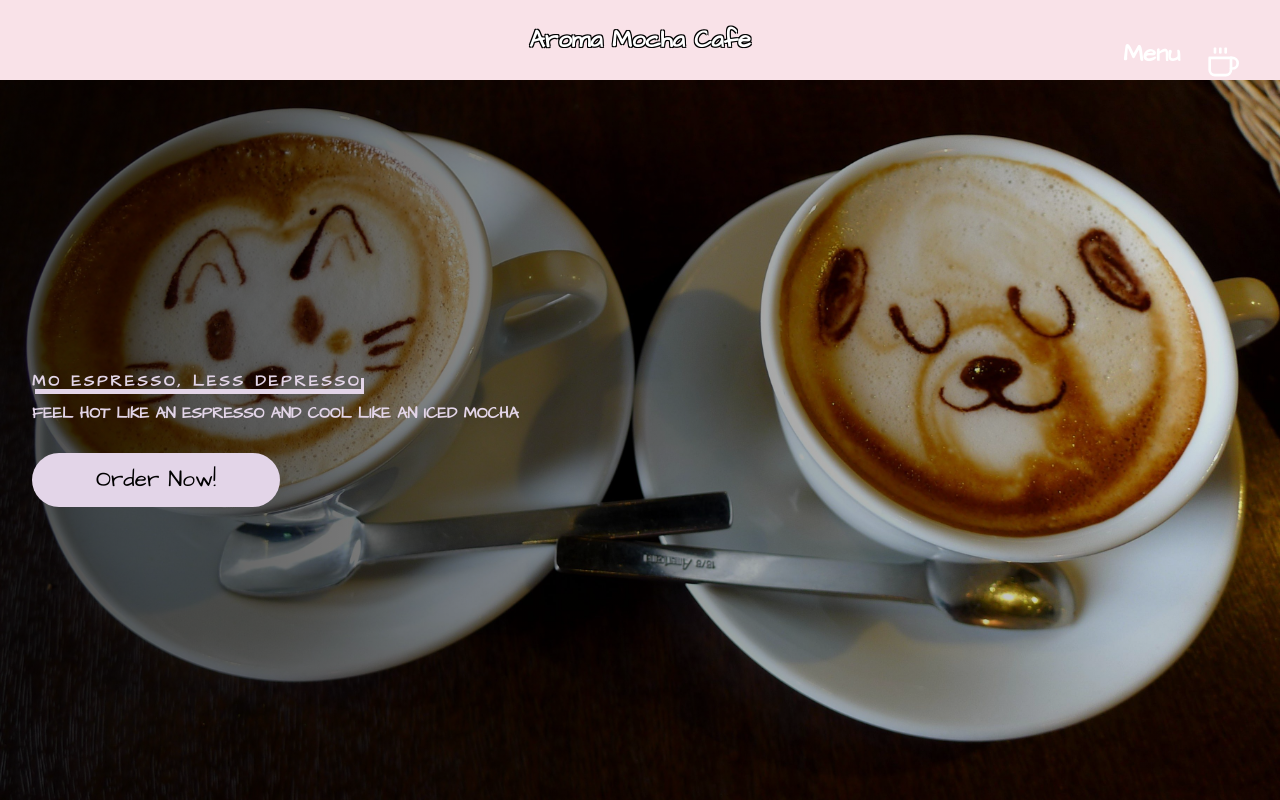
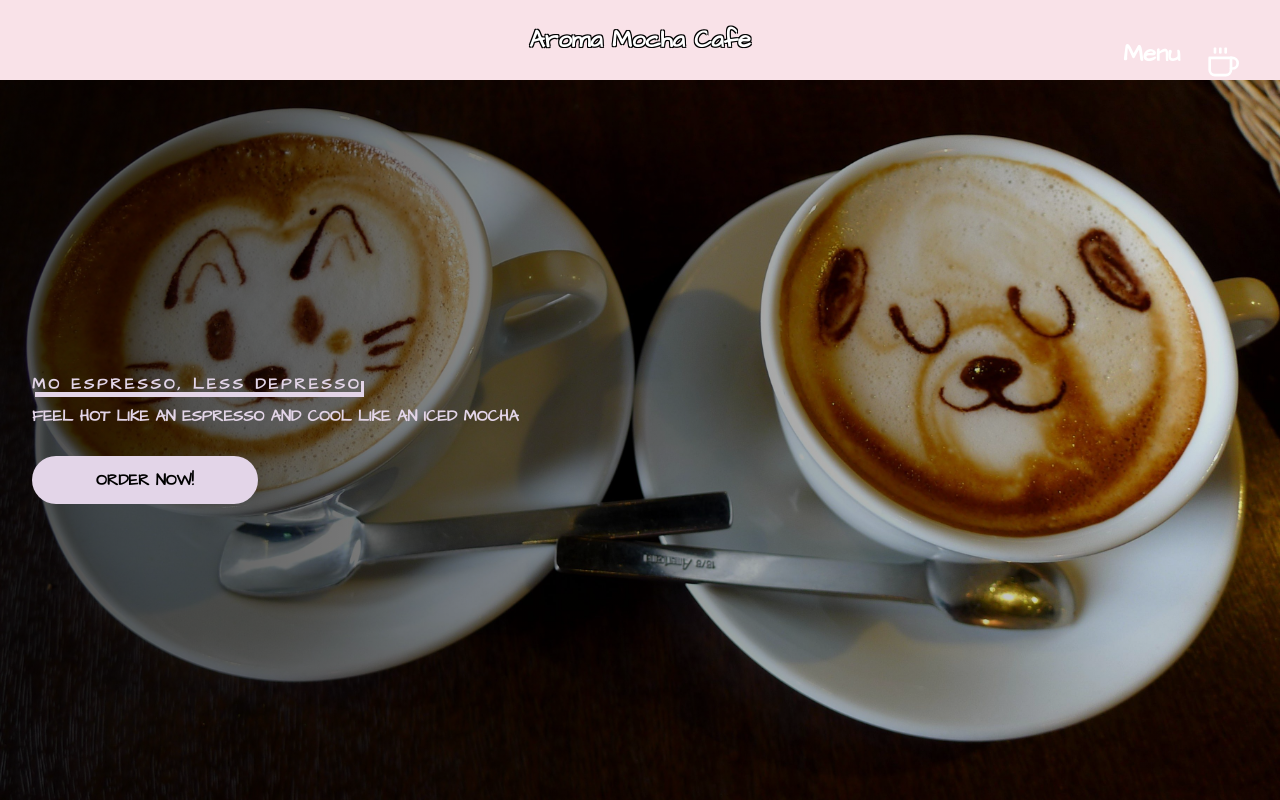
Before and after one commit to IzYoBoiJay/PastelCafeWebsite, a React (Create React App) app in the folder Client/: page / in a window 1280 px wide. Shown: the top 800 px of the page. Built offline with nearby package versions, Linux system fonts and the light colour scheme.

Commit message:
Separation of Products to Own Page from HomePage

```diff
--- a/Client/src/App.js
+++ b/Client/src/App.js
@@ -5,8 +5,10 @@ import { BrowserRouter as Router, Switch, Route, Redirect } from "react-router-d
 //Pages
 import MainPage from "./Pages/MainPage";
 import PageNotFound from "./Pages/404";
-import Register from "./Pages/Register";
-import Cart from "./Pages/Cart";
+import Register from "./Pages/Register/Register";
+import Cart from "./Pages/Cart/Cart";
+
+import Products from "./Pages/Products/Products";
 
 class App extends Component {
 
@@ -19,6 +21,7 @@ class App extends Component {
         <Route exact path="/" component={MainPage}/>
         <Route exact path="/Register" component={Register}/>
         <Route exact path="/Cart" component={Cart}/>
+        <Route exact path="/Menu"component={Products}/>
         <Route exact path="/404" component={PageNotFound}/>
         <Redirect to="/404"/>
 
--- a/Client/src/Pages/MainPage.js
+++ b/Client/src/Pages/MainPage.js
@@ -1,10 +1,8 @@
 import React from "react";
 import Hero from "../components/Hero";
-import Products from "../components/Products";
 
 import { BrowserRouter as Router } from "react-router-dom";
 import { GlobalStyle } from "../globalStyles";
-import { productItem } from "../components/Products/data"
 import { Fragment } from "react/cjs/react.production.min";
 
 function App() {
@@ -15,8 +13,6 @@ function App() {
 
       <Hero />
 
-      <Products products={productItem}/>
-
     </Fragment>
   );
 }
--- a/Client/src/components/Products/index.js
+++ b/Client/src/Pages/Products/Products.js
@@ -1,7 +1,8 @@
 import React from "react"
 import { ProductsContainer, ProductsHeading, ProductWrapper, ProductDisplay, ProductImage, ProductInfo, ProductName, ProductDescription, ProductPrice, ProductBtn } from "./ProductsElements"
+import products from "./data"
 
-const Products = ({ products }) => {
+const Products = () => {
     return (
         <ProductsContainer>
 
--- a/Client/src/components/Products/data.js
+++ b/Client/src/Pages/Products/data.js
@@ -1,6 +1,6 @@
 import pokemonEspresso from "../../images/espresso.jpg";
 import icedMocha from "../../images/mocha.jpg";
-import Cheese from "../../images/jcheesecake.jpg"
+import Cheese from "../../images/jcheesecake.jpg";
 
 
 export const productItem = [
@@ -30,3 +30,5 @@ export const productItem = [
         btn: "Add to Cart"
     }
 ]
+
+export default productItem;
--- a/Client/src/components/Hero/HeroElements.js
+++ b/Client/src/components/Hero/HeroElements.js
@@ -1,5 +1,6 @@
 import styled from "styled-components";
 import imageBackground from "../../images/coffeeanimalart.jpg";
+import { Link } from "react-router-dom";
 
 export const HeroContainer = styled.div`
 
@@ -59,23 +60,28 @@ export const HeroP = styled.p`
 
 `
 
-export const HeroBtn = styled.button`
+export const HeroBtn = styled(Link)`
 
-    font-size: 1.4rem;
-    padding: 1rem 4rem;
+
+    background: #E3D5E8;
+    white-space: nowrap;
+    padding: 16px 64px;
+    color: #000;
+    font-size: 16px;
+    outline: none;
     border: none;
     border-radius: 30px;
-    background: #E3D5E8;
-    color: #000;
+    cursor: pointer;
     transition: 0.2s ease-in-out;
+    text-decoration: none;
 
     &:hover {
 
         background: #fff;
         transition: 0.2s ease-in-out;
         cursor: pointer;
-        color: #000
+        color: #000;
 
     }
 
-`
+`;
--- a/Client/src/components/Hero/index.js
+++ b/Client/src/components/Hero/index.js
@@ -1,4 +1,5 @@
 import React, {useState} from 'react'
+import { Route } from 'react-router'
 import Navbar from '../Navbar'
 import Sidebar from '../Sidebar'
 
@@ -33,8 +34,10 @@ const Hero = () => {
                         Feel hot like an espresso and cool like an iced mocha
                     </HeroP>
 
-                    <HeroBtn>
+                    <HeroBtn to="Menu">
+
                         Order Now!
+
                     </HeroBtn>
 
                 </HeroItems>
--- a/Client/src/components/Sidebar/index.js
+++ b/Client/src/components/Sidebar/index.js
@@ -35,7 +35,7 @@ const Sidebar = ({isOpen, toggle}) => {
 
                 <SideBtnWrap>
 
-                    <SidebarRoute to="/">
+                    <SidebarRoute to="/Menu">
                         Order Now!
                     </SidebarRoute>
 
```
Also changed, not shown: Client/src/Pages/Cart/Cart.js (renamed from Client/src/Pages/Cart.js), Client/src/Pages/Cart/CartElements.js (renamed from Client/src/Pages/CartElements.js), Client/src/Pages/Products/ProductsElements.js (renamed from Client/src/components/Products/ProductsElements.js), Client/src/Pages/Register/Register.js (renamed from Client/src/Pages/Register.js), Client/src/Pages/Register/RegisterElements.js (renamed from Client/src/Pages/RegisterElements.js).
